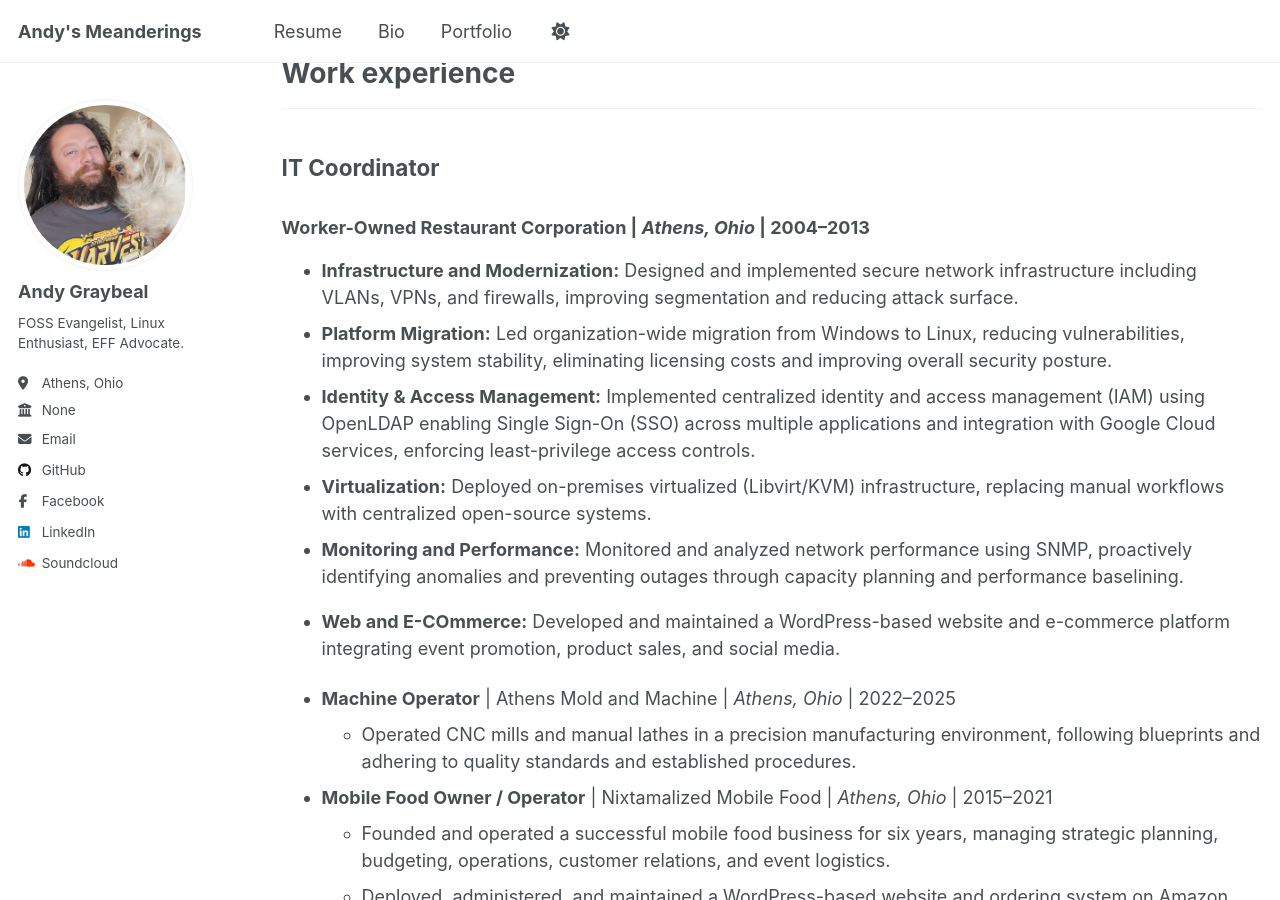
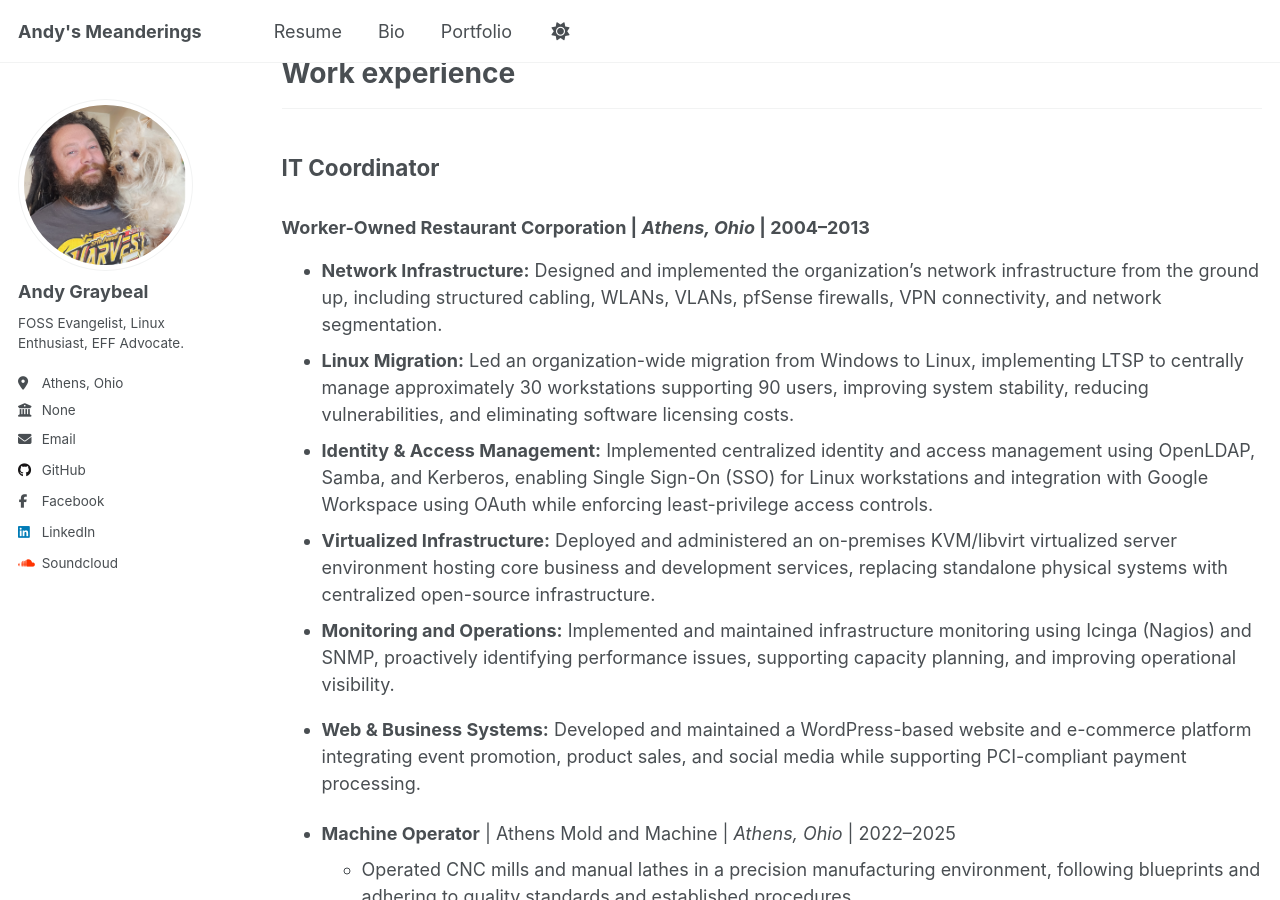
Before and after one commit to andy-graybeal/andy-graybeal.github.io, a Jekyll site: the page built from _pages/resume.md, in a window 1280 px wide and 900 px high, scrolled down 293 px. Built offline with Jekyll 4.4.1, drawn with Linux system fonts in a browser that asks for light colours; a script that is not in the unit is left out.

Commit message:
Revise IT Coordinator section with detailed achievements

```diff
--- a/_pages/resume.md
+++ b/_pages/resume.md
@@ -19,12 +19,12 @@ Systems and network administrator with 20+ years of experience designing, securi
 
 ## IT Coordinator
 ### Worker-Owned Restaurant Corporation \| *Athens, Ohio* \| 2004–2013
-  * **Infrastructure and Modernization:** Designed and implemented secure network infrastructure including VLANs, VPNs, and firewalls, improving segmentation and reducing attack surface.
-  * **Platform Migration:** Led organization-wide migration from Windows to Linux, reducing vulnerabilities, improving system stability, eliminating licensing costs and improving overall security posture.
-  * **Identity & Access Management:** Implemented centralized identity and access management (IAM) using OpenLDAP enabling Single Sign-On (SSO) across multiple applications and integration with Google Cloud services, enforcing least-privilege access controls.
-  * **Virtualization:** Deployed on-premises virtualized (Libvirt/KVM) infrastructure, replacing manual workflows with centralized open-source systems.
-  * **Monitoring and Performance:** Monitored and analyzed network performance using SNMP, proactively identifying anomalies and preventing outages through capacity planning and performance baselining.
-  * **Web and E-COmmerce:** Developed and maintained a WordPress-based website and e-commerce platform integrating event promotion, product sales, and social media.
+  * **Network Infrastructure:** Designed and implemented the organization's network infrastructure from the ground up, including structured cabling, WLANs, VLANs, pfSense firewalls, VPN connectivity, and network segmentation.
+  * **Linux Migration:** Led an organization-wide migration from Windows to Linux, implementing LTSP to centrally manage approximately 30 workstations supporting 90 users, improving system stability, reducing vulnerabilities, and eliminating software licensing costs.
+  * **Identity & Access Management:** Implemented centralized identity and access management using OpenLDAP, Samba, and Kerberos, enabling Single Sign-On (SSO) for Linux workstations and integration with Google Workspace using OAuth while enforcing least-privilege access controls.
+  * **Virtualized Infrastructure:** Deployed and administered an on-premises KVM/libvirt virtualized server environment hosting core business and development services, replacing standalone physical systems with centralized open-source infrastructure.
+  * **Monitoring and Operations:** Implemented and maintained infrastructure monitoring using Icinga (Nagios) and SNMP, proactively identifying performance issues, supporting capacity planning, and improving operational visibility.
+  * **Web & Business Systems:** Developed and maintained a WordPress-based website and e-commerce platform integrating event promotion, product sales, and social media while supporting PCI-compliant payment processing.
 
 
 * **Machine Operator** \| Athens Mold and Machine \| *Athens, Ohio* \| 2022–2025
```
